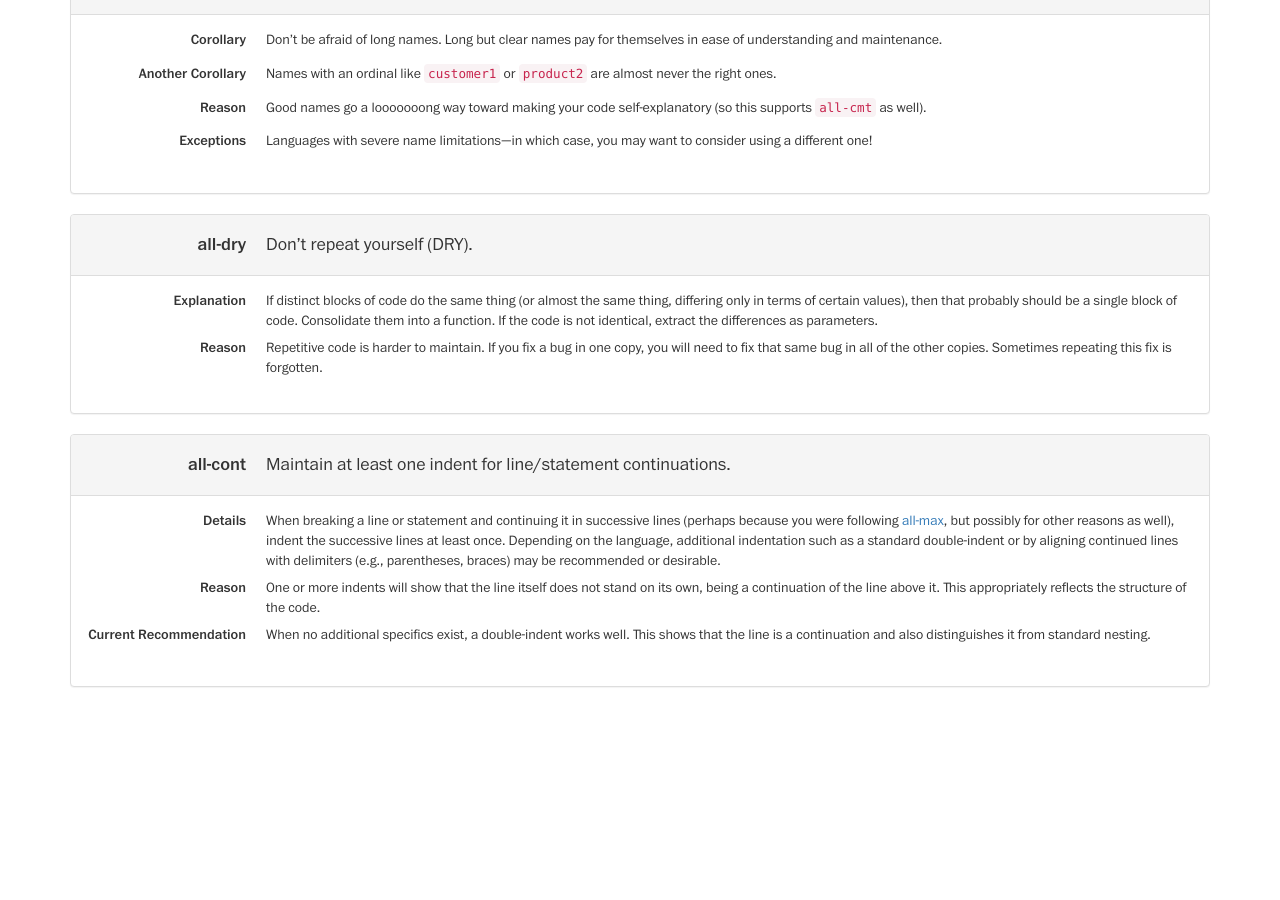
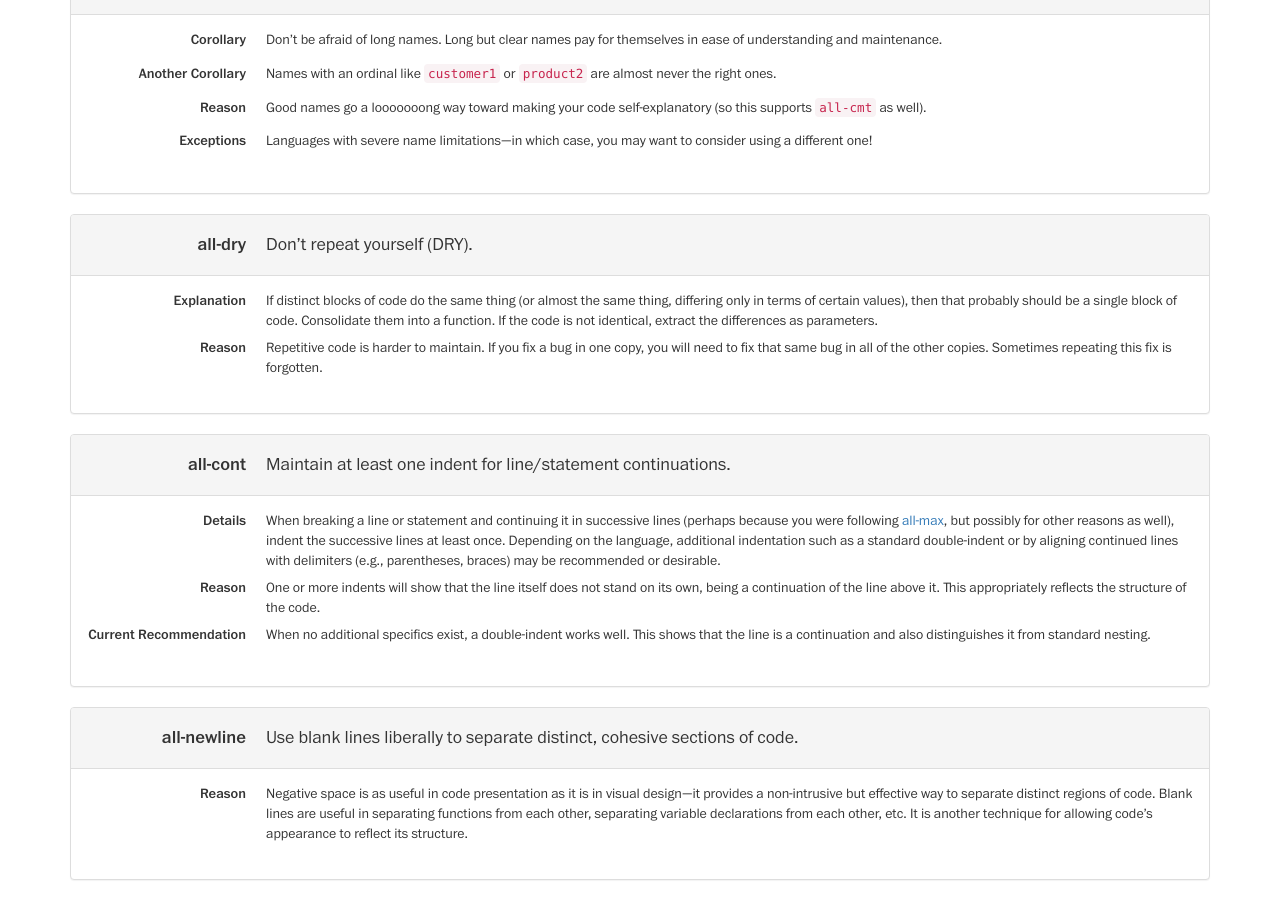
Before and after one commit to lmucs/hacking-guidelines, a Jekyll site: the page built from all/index.html, in a window 1280 px wide and 900 px high, scrolled down 1208 px. Built offline with Jekyll 4.4.1, drawn with Linux system fonts in a browser that asks for light colours; before the commit the page ends 1915 px from its top, so only the background shows below that.

Commit message:
Add blank-lines guideline.

```diff
--- a/all/index.html
+++ b/all/index.html
@@ -219,3 +219,23 @@ layout: default
     </dl>
   </div>
 </div>
+
+<div class="panel panel-default" id="all-newline">
+  <div class="panel-heading">
+    <dl class="dl-horizontal">
+      <dt><h4>all-newline</h4></dt>
+      <dd><h4>Use blank lines liberally to separate distinct, cohesive sections of code.</h4></dd>
+    </dl>
+  </div>
+  <div class="panel-body">
+    <dl class="dl-horizontal">
+      <dt>Reason</dt>
+      <dd>
+        Negative space is as useful in code presentation as it is in visual design—it provides a non-intrusive but
+        effective way to separate distinct regions of code. Blank lines are useful in separating functions from each
+        other, separating variable declarations from each other, etc. It is another technique for allowing code’s
+        appearance to reflect its structure.
+      </dd>
+    </dl>
+  </div>
+</div>
```
